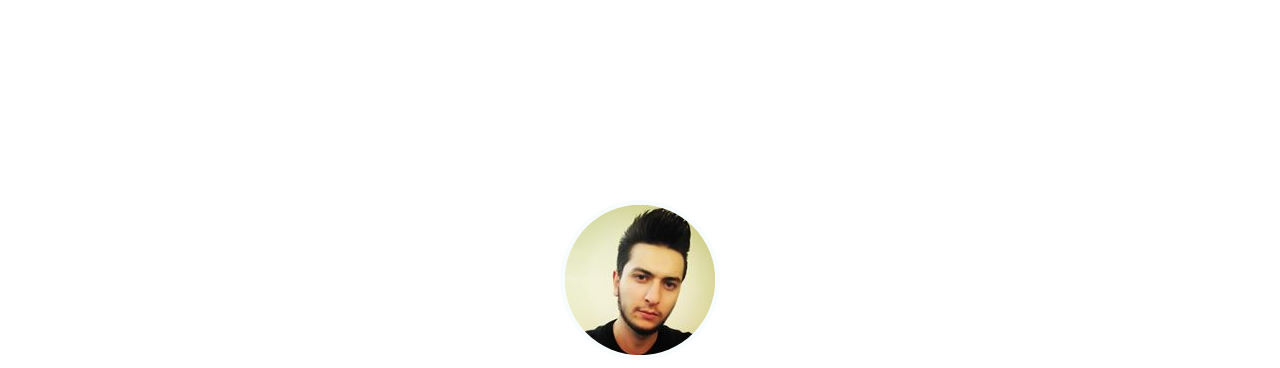
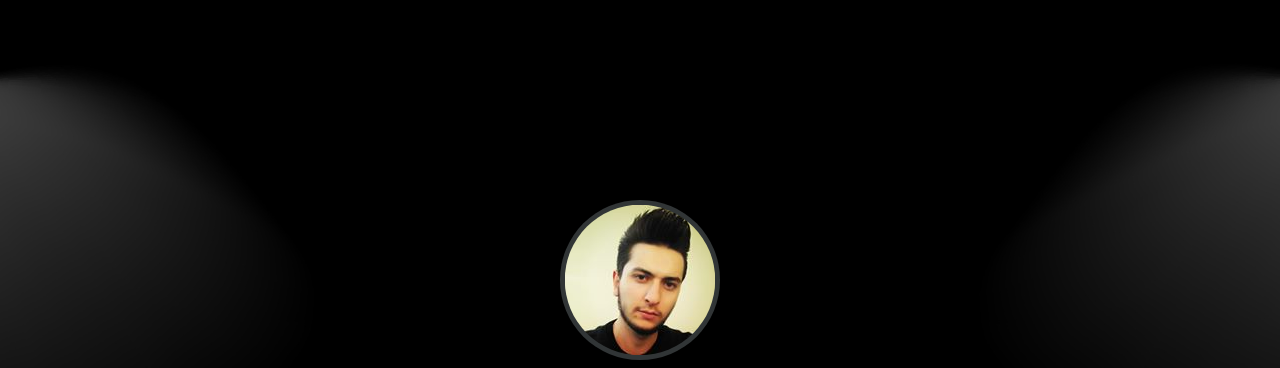
Before and after one commit to dogancinar/dogancinar.github.io, a plain HTML site: page index.html in a window 1280 px wide. Shown: the top 368 px of the page. Drawn offline with Linux system fonts and the light colour scheme.

Commit message:
Update style.css

```diff
--- a/css/style.css
+++ b/css/style.css
@@ -74,7 +74,7 @@ ol {
 /*--/banner --*/
 
 .main-banner {
-    background: url(../images/banner2.jpg)no-repeat center;
+    background: url(../images/banner.jpg)no-repeat center;
     -webkit-background-size: cover;
     -moz-background-size: cover;
     -o-background-size: cover;
```
